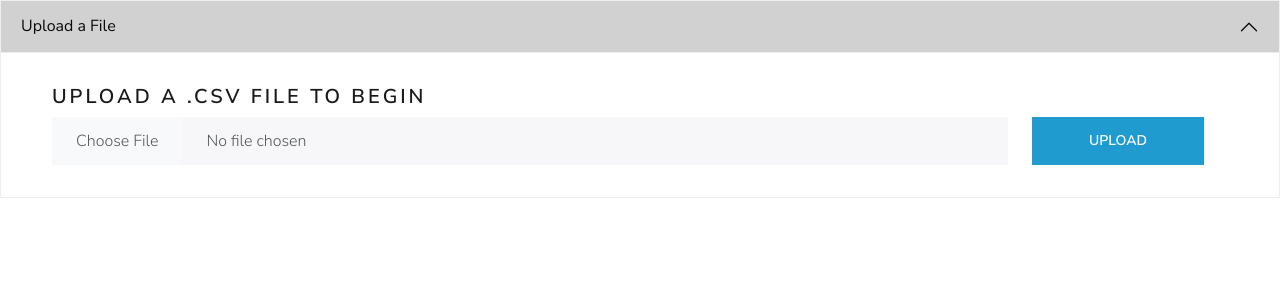
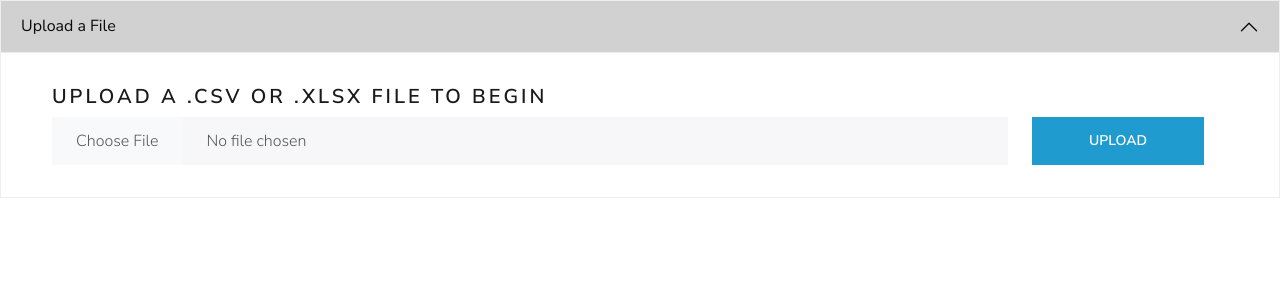
Before and after one commit to NicoGiuliani/csv_editor, a Django app: page / in a window 1280 px wide. Shown: the part 75-375 px from the top of the page. Run offline with Django 5.2, Linux system fonts and the light colour scheme; some libraries are stand-ins or nearby versions.

Commit message:
Support for xlsx

```diff
--- a/csv_editor/app/templates/index.html
+++ b/csv_editor/app/templates/index.html
@@ -171,7 +171,7 @@
 
             <div class="mx-auto" style="width:95%">
               <div class="my-3 w-100">
-                <p class="h4">Upload a .csv file to begin</p>
+                <p class="h4">Upload a .csv or .xlsx file to begin</p>
                 <div class="form-group w-100">
                   <div class="row">
                     <div class="col-12">
@@ -181,7 +181,7 @@
                           <div class="col-10">
                             <!-- <label for="csvFile">Choose a CSV file:</label> -->
                             <input class="form-control" type="file" id="csvFile"
-                              name="csvFile" accept=".csv"
+                              name="csvFile" accept=".csv, .xlsx"
                               required>
                           </div>
                           <div class="col-2 mt-auto">
--- a/csv_editor/app/views.py
+++ b/csv_editor/app/views.py
@@ -434,11 +434,12 @@ def upload(request):
     most_recent_search_results = None
     request.session["most_recent_search_results"] = most_recent_search_results
 
-    csv_file = request.FILES["csvFile"]
-    filename = csv_file
-    print("name:", csv_file)
+    data_file = request.FILES["csvFile"]
+    filename = data_file
+    print("name:", data_file)
+    filetype = filename.name.split(".")[1]
 
-    df = pd.read_csv(csv_file)
+    df = pd.read_csv(data_file) if filetype == "csv" else pd.read_excel(data_file)
 
     json_string = df.to_json(orient="records")
     json_data = json.loads(json_string)
```
